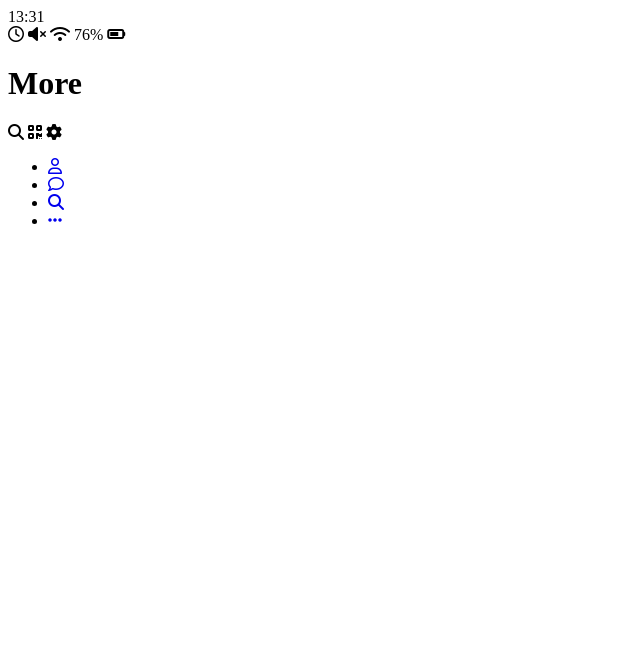
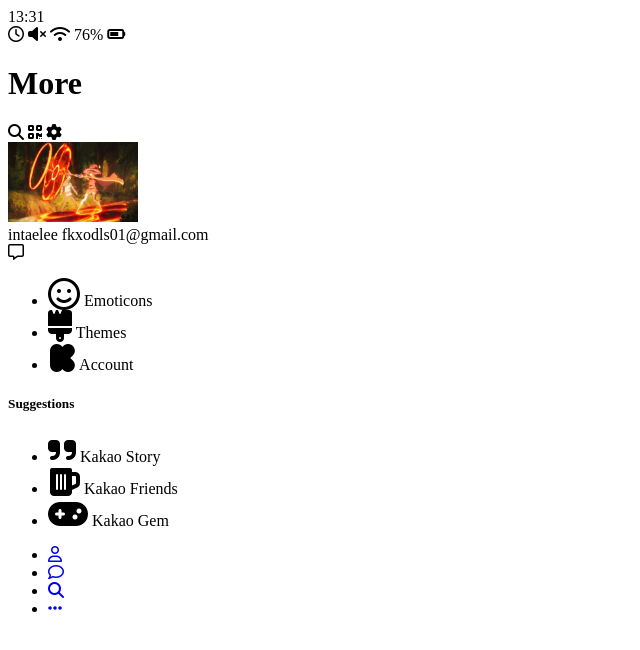
Before and after one commit to fkxodls/Kakao-clone-1, a plain HTML site: page more.html in a window 1280 px wide. Shown: the whole page, without its empty margins (0-640 px from the left). Drawn offline with Linux system fonts and the light colour scheme.

Commit message:
19/09/03 1.7
1.7

```diff
--- a/more.html
+++ b/more.html
@@ -46,7 +46,75 @@
         </div>
 
     </header>
-
+    <main class="more">
+        <header class="more__header">
+            <div class="friends__friend friend friend--lg">
+                <div class="friend1--column">
+                    <img src="images/폭렬마법.jpg" width="130px" height="80px" class="g-avatar friend__avatar">
+                    <div class="friend__content">
+                        <span class="friend__name">
+                        intaelee
+                        </span>
+                        <span class="friend__status">
+                        fkxodls01@gmail.com
+                        </span>
+                    </div>
+                </div>
+                <div class="friend__column">
+                    <i class="far fa-comment-alt"></i>
+                </div>
+            </div>
+            <ul class="more__btn-list">
+                <li class="more__btn">
+                    <span class="more__btn-icon"></span>
+                    <span class="more__btn-title">
+                        <i class="far fa-smile fa-2x"></i>
+                        Emoticons
+                    </span>
+                </li>
+                <li class="more__btn">
+                    <span class="more__btn-icon"></span>
+                    <span class="more__btn-title">
+                        <i class="fas fa-brush fa-2x"></i>
+                        Themes
+                    </span>
+                </li>
+                <li class="more__btn">
+                    <span class="more__btn-icon"></span>
+                    <span class="more__btn-title">
+                        <i class="fab fa-kickstarter-k fa-2x"></i>
+                        Account
+                    </span>
+                </li>
+            </ul>
+        </header>
+        <section class="more__suggestions">
+            <h5 class="more__title">Suggestions</h5>
+            <ul class="more__suggestions-list">
+                <li class="more__suggestion suggestion">
+                    <span class="suggestion__icon">
+                        <i class="fas fa-quote-right fa-2x"></i>
+                    </span>
+                    <span class="suggestion__title">
+                    Kakao Story</span>
+                </li>
+                <li class="more__suggestion suggestion">
+                    <span class="suggestion__icon">
+                        <i class="fas fa-beer fa-2x"></i>
+                    </span>
+                    <span class="suggestion__title">
+                    Kakao Friends</span>
+                </li>
+                <li class="more__suggestion suggestion">
+                    <span class="suggestion__icon">
+                        <i class="fas fa-gamepad fa-2x"></i>
+                     </span>
+                    <span class="suggestion__title">
+                    Kakao Gem</span>
+                </li>
+            </ul>
+        </section>
+    </main>
     <nav>
         <ul class="nav__list">
             <li class="nav__list-iten">
```
Also changed, not shown: find.html (+2 -2 lines).
